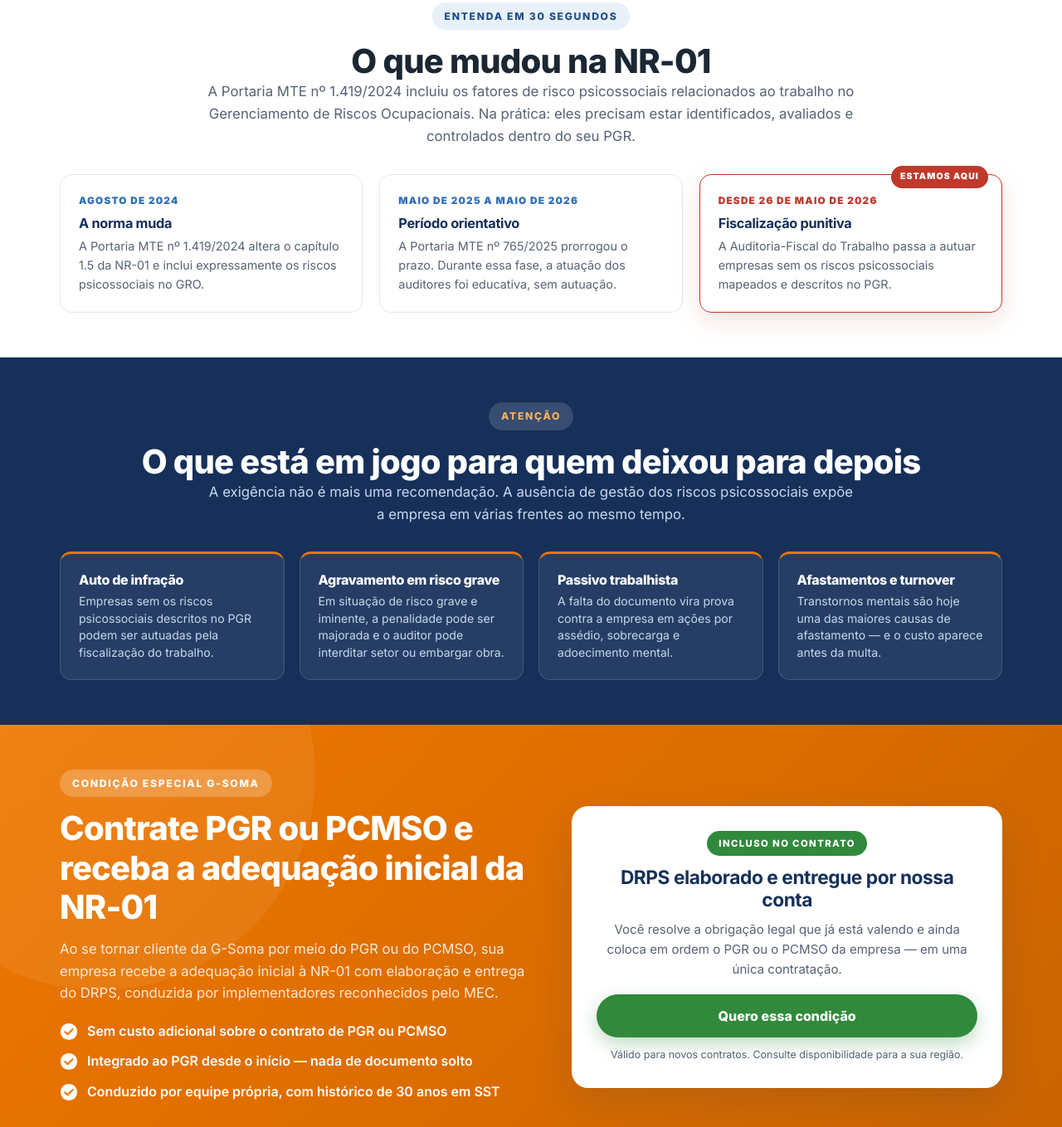
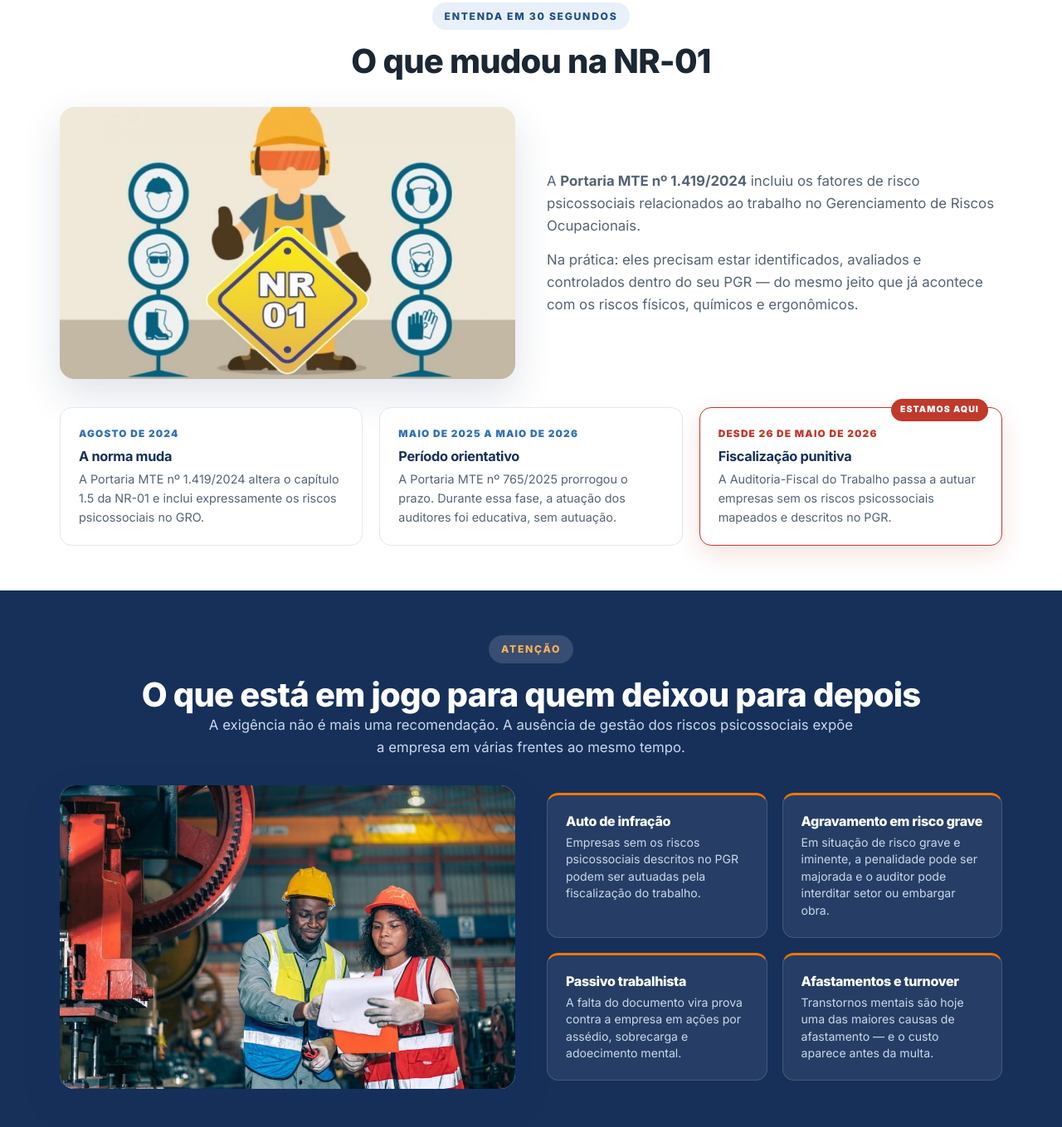
Before and after one commit to alanpeixotocontieri/gsoma-lps, a plain HTML site: page nr01/index.html in a window 1280 px wide. Shown: the part 1096-2455 px from the top of the page at 83% size. Drawn offline with Linux system fonts and the light colour scheme.

Commit message:
Imagens na LP da NR-01

```diff
--- a/nr01/index.html
+++ b/nr01/index.html
@@ -60,7 +60,7 @@ header{position:sticky;top:0;z-index:900;background:rgba(255,255,255,.96);backdr
 .hd-right{display:flex;align-items:center;gap:16px}
 .hd-fone{font-weight:800;color:var(--azul-navy);font-size:.95rem;white-space:nowrap}
 .hd-fone span{display:block;font-size:.68rem;font-weight:600;color:var(--texto-2);letter-spacing:.06em;text-transform:uppercase}
-@media(max-width:620px){.hd-fone{display:none}.logo img{height:48px}}
+@media(max-width:620px){.hd-fone{display:none}.hd-right .btn{display:none}.logo img{height:52px}}
 
 /* BARRA DE ALERTA */
 .alerta{background:var(--vermelho);color:#fff;text-align:center;padding:10px 22px;font-size:.9rem;font-weight:700}
@@ -100,6 +100,15 @@ header{position:sticky;top:0;z-index:900;background:rgba(255,255,255,.96);backdr
 .prova b{display:block;font-size:clamp(1.6rem,3.2vw,2.3rem);font-weight:900;line-height:1;letter-spacing:-.03em}
 .prova span{font-size:.85rem;color:#DFF2E2;font-weight:600}
 @media(max-width:700px){.provas-grid{grid-template-columns:1fr 1fr;gap:22px}}
+
+/* IMAGENS */
+.fig{border-radius:18px;overflow:hidden;box-shadow:var(--shadow-lg);line-height:0;background:var(--cinza-bg)}
+.fig img{width:100%;height:auto;display:block}
+.duo{display:grid;grid-template-columns:1fr 1fr;gap:38px;align-items:center}
+.duo .risco-grid,.duo .aut-grid,.duo .passos{grid-template-columns:1fr 1fr}
+.duo .passo:not(:last-child)::after{display:none}
+@media(max-width:900px){.duo{grid-template-columns:1fr;gap:28px}.duo .fig{order:-1}}
+@media(max-width:540px){.duo .risco-grid,.duo .aut-grid,.duo .passos{grid-template-columns:1fr}}
 
 /* O QUE MUDOU — LINHA DO TEMPO */
 .tl{display:grid;grid-template-columns:repeat(3,1fr);gap:20px;position:relative}
@@ -352,7 +361,15 @@ footer a:hover{color:#8FE39B}
     <div class="sec-head center">
       <span class="eyebrow azul">Entenda em 30 segundos</span>
       <h2>O que mudou na NR-01</h2>
-      <p class="lead">A Portaria MTE nº 1.419/2024 incluiu os fatores de risco psicossociais relacionados ao trabalho no Gerenciamento de Riscos Ocupacionais. Na prática: eles precisam estar identificados, avaliados e controlados dentro do seu PGR.</p>
+    </div>
+    <div class="duo" style="margin-bottom:34px">
+      <div class="fig">
+        <img src="assets/img/nr01-ilustracao.jpg" width="991" height="592" alt="Ilustração da NR-01 com equipamentos de proteção individual" loading="lazy">
+      </div>
+      <div>
+        <p class="lead" style="margin-bottom:14px">A <strong>Portaria MTE nº 1.419/2024</strong> incluiu os fatores de risco psicossociais relacionados ao trabalho no Gerenciamento de Riscos Ocupacionais.</p>
+        <p class="lead">Na prática: eles precisam estar identificados, avaliados e controlados dentro do seu PGR — do mesmo jeito que já acontece com os riscos físicos, químicos e ergonômicos.</p>
+      </div>
     </div>
     <div class="tl">
       <div class="tl-item">
@@ -383,11 +400,16 @@ footer a:hover{color:#8FE39B}
       <h2>O que está em jogo para quem deixou para depois</h2>
       <p class="lead">A exigência não é mais uma recomendação. A ausência de gestão dos riscos psicossociais expõe a empresa em várias frentes ao mesmo tempo.</p>
     </div>
+    <div class="duo">
+    <div class="fig">
+      <img src="assets/img/nr01-avaliacao.jpg" width="900" height="600" alt="Profissionais de segurança do trabalho avaliando riscos em ambiente industrial" loading="lazy">
+    </div>
     <div class="risco-grid">
       <div class="risco-card"><h4>Auto de infração</h4><p>Empresas sem os riscos psicossociais descritos no PGR podem ser autuadas pela fiscalização do trabalho.</p></div>
       <div class="risco-card"><h4>Agravamento em risco grave</h4><p>Em situação de risco grave e iminente, a penalidade pode ser majorada e o auditor pode interditar setor ou embargar obra.</p></div>
       <div class="risco-card"><h4>Passivo trabalhista</h4><p>A falta do documento vira prova contra a empresa em ações por assédio, sobrecarga e adoecimento mental.</p></div>
       <div class="risco-card"><h4>Afastamentos e turnover</h4><p>Transtornos mentais são hoje uma das maiores causas de afastamento — e o custo aparece antes da multa.</p></div>
+    </div>
     </div>
   </div>
 </section>
@@ -467,11 +489,16 @@ footer a:hover{color:#8FE39B}
       <span class="eyebrow">Simples assim</span>
       <h2>Como funciona na prática</h2>
     </div>
+    <div class="duo">
     <div class="passos">
       <div class="passo"><div class="passo-n">1</div><h3>Você entra em contato</h3><p>Preenche o formulário ou chama no WhatsApp e nossa equipe entende o cenário atual da sua operação.</p></div>
       <div class="passo"><div class="passo-n">2</div><h3>Definimos a contratação</h3><p>Verificamos se o caminho é PGR, PCMSO ou os dois, e como a adequação à NR-01 será aplicada.</p></div>
       <div class="passo"><div class="passo-n">3</div><h3>Elaboramos o DRPS</h3><p>Nossa equipe conduz o levantamento e organiza a entrega do documento com apoio técnico especializado.</p></div>
       <div class="passo"><div class="passo-n">4</div><h3>Você recebe tudo pronto</h3><p>Documentação entregue, plano de ação em mãos e sua empresa pronta para responder à fiscalização.</p></div>
+    </div>
+    <div class="fig">
+      <img src="assets/img/nr01-equipe.jpg" width="852" height="480" alt="Equipe técnica analisando a documentação de segurança do trabalho" loading="lazy">
+    </div>
     </div>
   </div>
 </section>
@@ -483,11 +510,16 @@ footer a:hover{color:#8FE39B}
       <span class="eyebrow azul">Por que a G-Soma</span>
       <h2>Por que empresas escolhem a G-Soma para a NR-01</h2>
     </div>
+    <div class="duo">
+    <div class="fig">
+      <img src="assets/img/nr01-treinamento.jpg" width="1400" height="934" alt="Treinamento de segurança do trabalho conduzido pela equipe técnica em estrutura própria" loading="lazy">
+    </div>
     <div class="aut-grid">
       <div class="aut-card"><h4>Implementadores MEC</h4><p>Adequação conduzida por implementadores da NR-01 com reconhecimento oficial.</p></div>
       <div class="aut-card"><h4>Pioneirismo na região</h4><p>Entre os primeiros a estruturar a adequação à NR-01 no Paraná.</p></div>
       <div class="aut-card"><h4>Integrado a RH e SST</h4><p>Solução conectada à rotina do seu departamento, não um projeto paralelo.</p></div>
       <div class="aut-card"><h4>+50 profissionais</h4><p>Estrutura física própria e equipe multidisciplinar especializada.</p></div>
+    </div>
     </div>
   </div>
 </section>
```
Also changed, not shown: nr01/assets/img/nr01-avaliacao.jpg (added), nr01/assets/img/nr01-equipe.jpg (added), nr01/assets/img/nr01-ilustracao.jpg (added), nr01/assets/img/nr01-treinamento.jpg (added).
